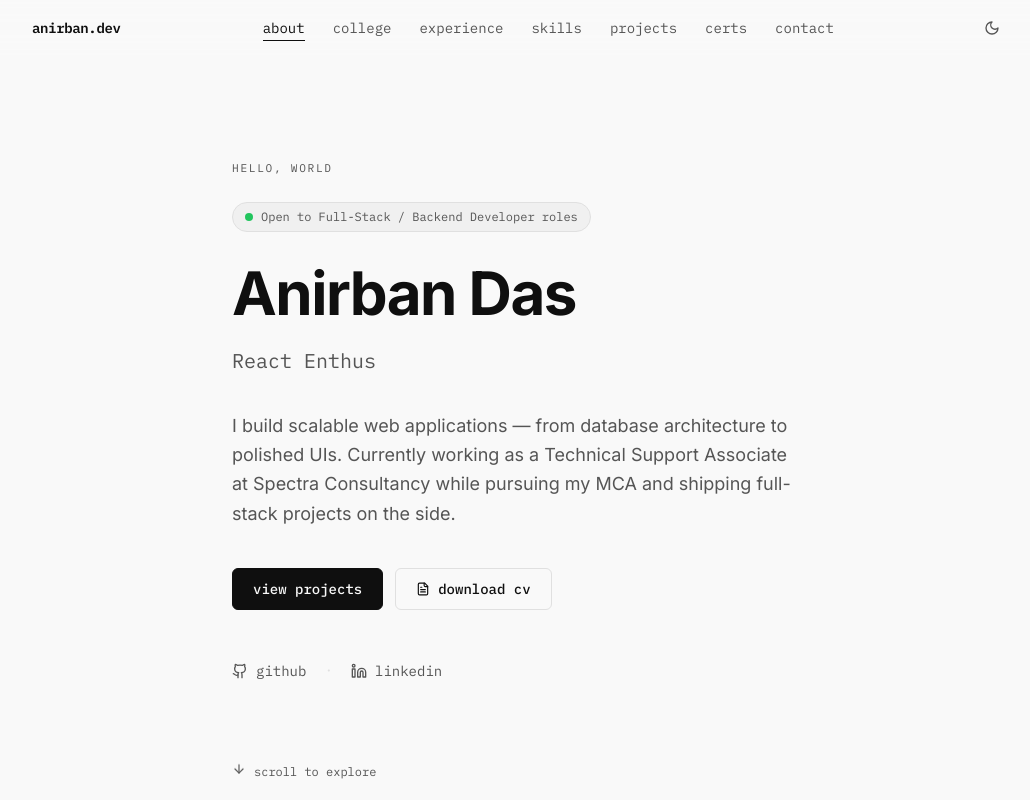
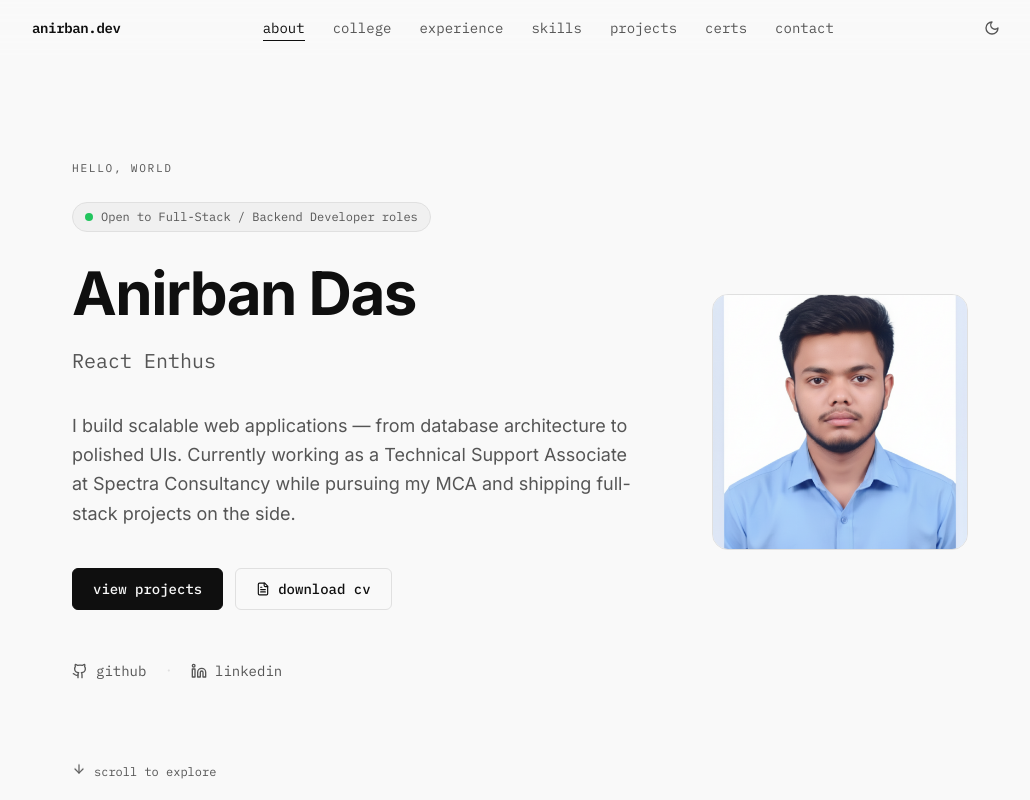
Before and after one commit to anirbandas-01/portfolio, a React (Vite) app: page / in a window 1280 px wide. Shown: the top 800 px of the page, without its empty margins (120-1150 px from the left). Built offline with nearby package versions, Linux system fonts and the light colour scheme.

Commit message:
add image section

```diff
--- a/src/sections/Hero.jsx
+++ b/src/sections/Hero.jsx
@@ -44,7 +44,8 @@ export default function Hero() {
       style={{ backgroundColor: 'var(--bg)' }}
     >
       <div className="max-w-5xl mx-auto px-6 py-20">
-        <div className="max-w-2xl">
+        <div className="flex flex-col-reverse lg:flex-row items-start lg:items-center gap-12 lg:gap-16">
+          <div className="max-w-2xl">
           {/* Label */}
           <p className="section-label mb-6">Hello, world</p>
 
@@ -107,7 +108,7 @@ export default function Hero() {
               view projects
             </a>
             <a
-              href="/Anirban_Das_Resume.pdf"
+              href="/Anirban_SDE_Resume.pdf"
               download
               className="btn-outline px-5 py-2.5 rounded-md font-mono text-sm font-medium flex items-center gap-2"
             >
@@ -142,6 +143,31 @@ export default function Hero() {
               <span>linkedin</span>
             </a>
           </div>
+          </div>
+
+          {/* Photo */}
+          <div className="shrink-0 mx-auto lg:mx-0">
+            <div
+              className="w-48 h-48 md:w-64 md:h-64 rounded-2xl overflow-hidden border flex items-center justify-center"
+              style={{ borderColor: 'var(--border)', backgroundColor: 'var(--bg-secondary)' }}
+            >
+              <img
+                src="/profile.png"
+                alt="Anirban Das"
+                className="w-full h-full object-cover"
+                onError={(e) => {
+                  e.target.style.display = 'none'
+                  e.target.nextSibling.style.display = 'flex'
+                }}
+              />
+              <div
+                className="w-full h-full hidden items-center justify-center font-mono text-sm text-center px-4"
+                style={{ color: 'var(--text-muted)', display: 'none' }}
+              >
+                Add your photo at<br /><code className="text-xs">public/profile.png</code>
+              </div>
+            </div>
+          </div>
         </div>
 
         {/* Scroll hint */}
```
Also changed, not shown: public/profile.png (added).
